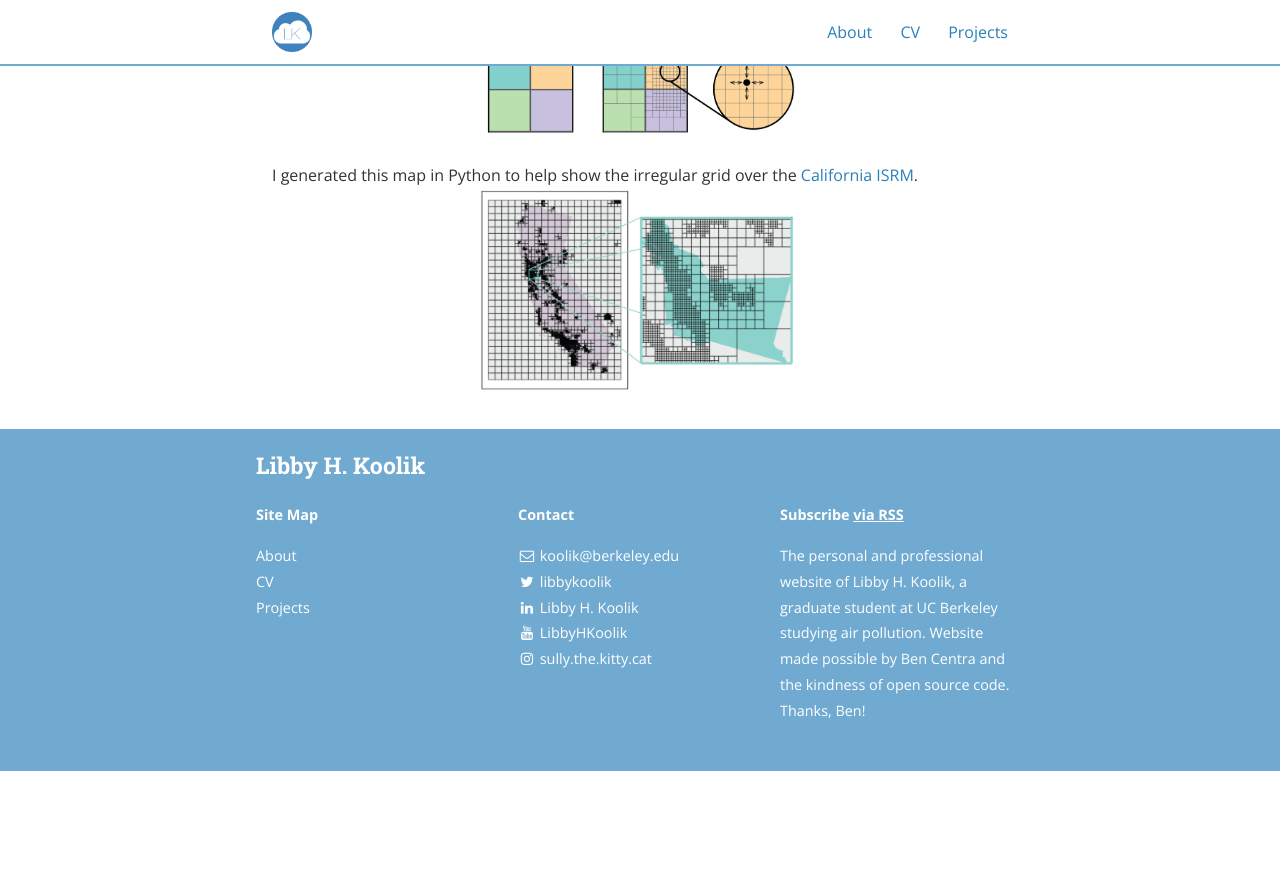
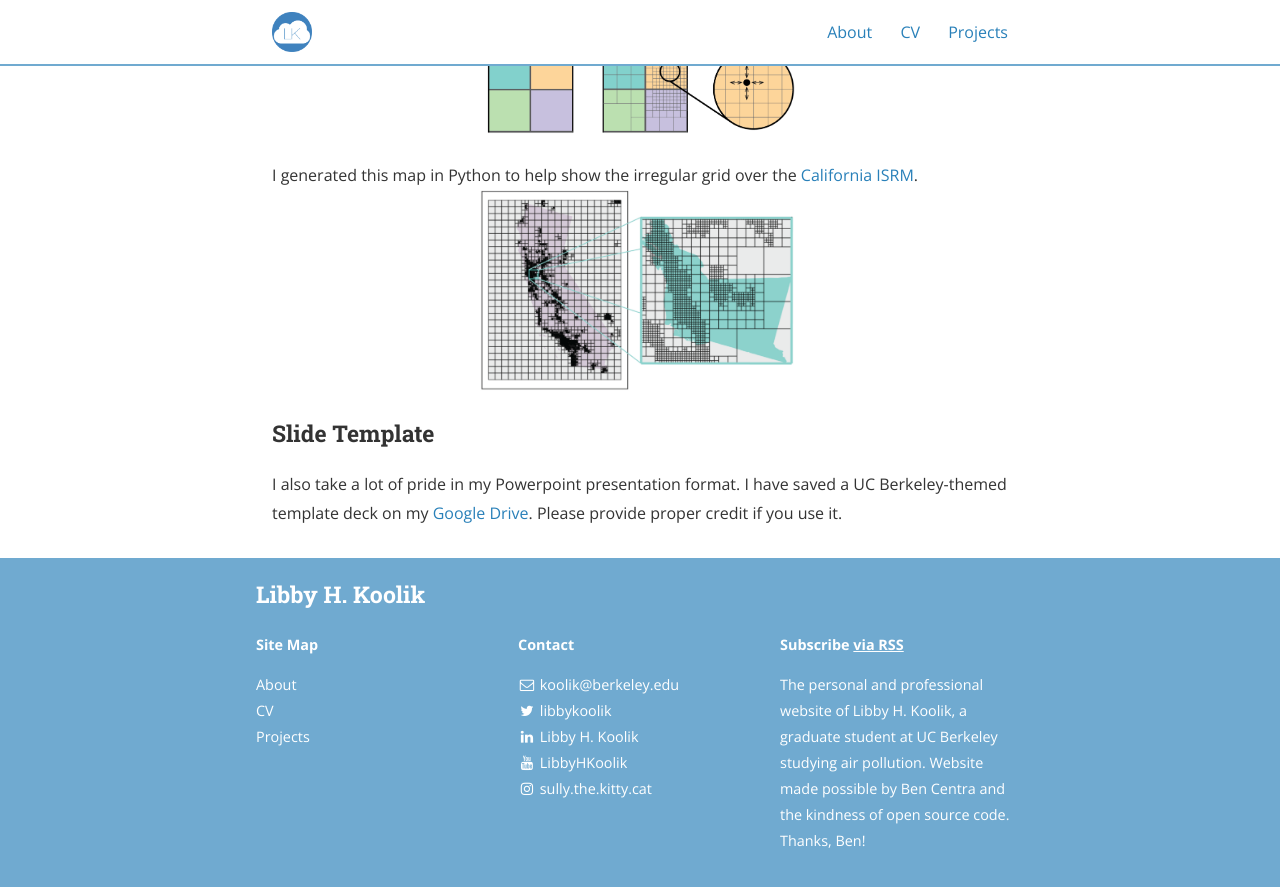
Before and after one commit to lkoolik/lkoolik.github.io, a Jekyll site: the page built from research_graphics.md, in a window 1280 px wide and 900 px high, scrolled down 846 px. Shown: the top 887 px of the window. Built offline with Jekyll 4.4.1, drawn with Linux system fonts in a browser that asks for light colours; nearby versions of some CDN libraries; before the commit the page ends 1617 px from its top, so only the background shows below that.

Commit message:
Update research_graphics.md

```diff
--- a/research_graphics.md
+++ b/research_graphics.md
@@ -24,3 +24,6 @@ I designed this graphic to illustrate how a fine-scale resolution model like InM
 
 I generated this map in Python to help show the irregular grid over the [California ISRM](https://zenodo.org/records/7548607).
 ![Example California ISRM grid]({{ site.baseurl }}/assets/research_graphics/example_isrm_grid-01.png "Example California ISRM grid"){:.profile}
+
+### Slide Template
+I also take a lot of pride in my Powerpoint presentation format. I have saved a UC Berkeley-themed template deck on my [Google Drive](https://docs.google.com/presentation/d/1BjEPyJyxJjpy68SjDzuis9cBn-pb9psQ/edit?usp=sharing&ouid=102404854361369621684&rtpof=true&sd=true). Please provide proper credit if you use it.
```
